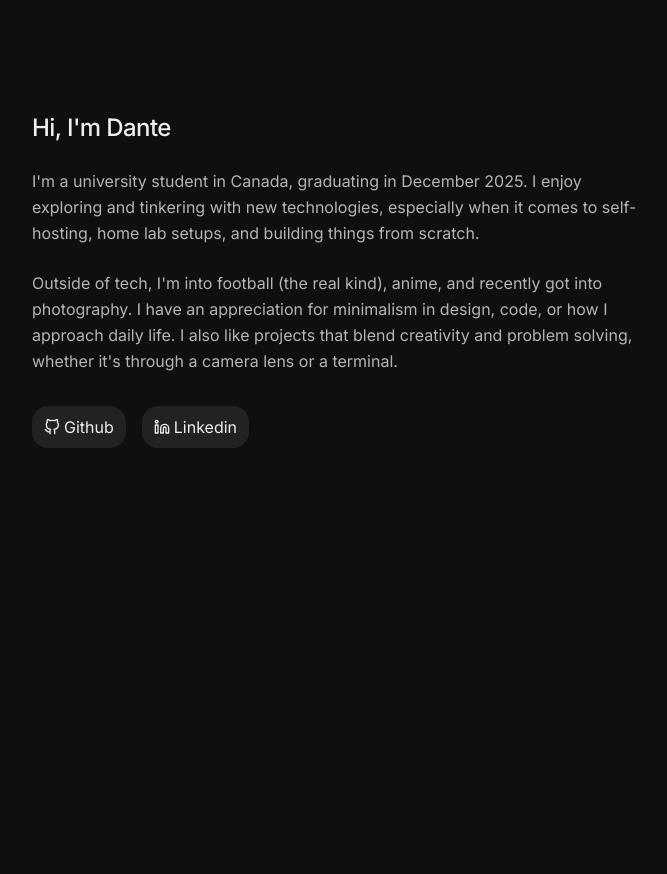
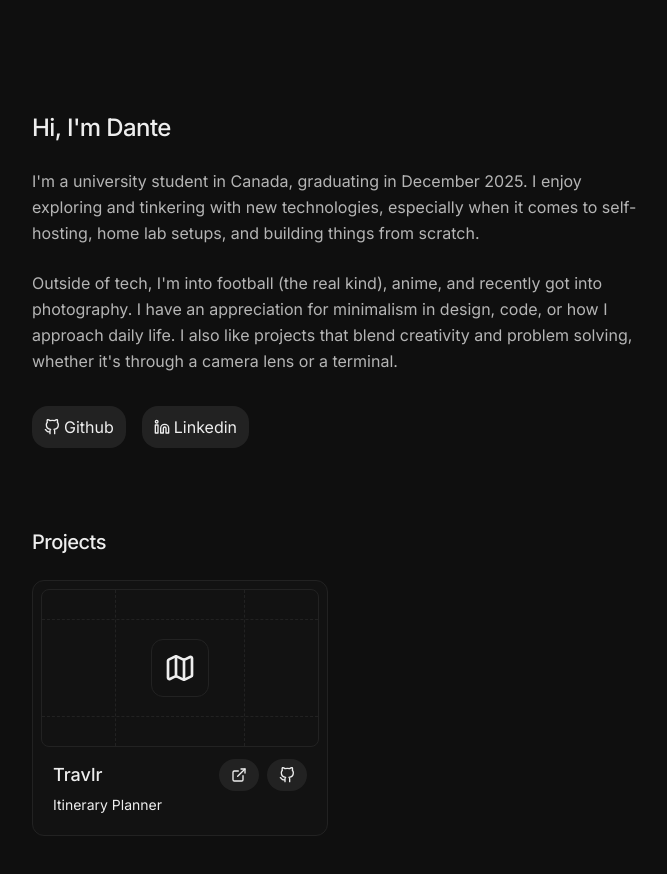
Before and after one commit to daannte/www, a Next.js app: page / in a window 1280 px wide. Shown: the top 874 px of the page, without its empty margins (296-963 px from the left). Before the commit the page ends 800 px from the top, so only its background shows below. Built offline with nearby package versions, Linux system fonts and the light colour scheme.

Commit message:
feat(project card): add a card component for my project section

```diff
--- a/app/globals.css
+++ b/app/globals.css
@@ -5,6 +5,7 @@
   --color-background: oklch(0.168 0.000 0);
   --color-accent: oklch(0.773 0.000 0);
   --color-button: oklch(0.252 0.000 0);
+  --color-card: oklch(0.184 0.000 0.0)
 }
 
 @theme inline {
--- a/app/page.tsx
+++ b/app/page.tsx
@@ -1,6 +1,8 @@
 import Button from "@/components/button";
+import ProjectCard from "@/components/project-card";
 import Link from "next/link";
 import { FiGithub, FiLinkedin } from "react-icons/fi";
+import { LuMap } from "react-icons/lu"
 
 export default function Home() {
   return (
@@ -13,17 +15,29 @@ export default function Home() {
         Outside of tech, I'm into football (the real kind), anime, and recently got into photography. I have an appreciation for minimalism in design, code, or how I approach daily life. I also like projects that blend creativity and problem solving, whether it's through a camera lens or a terminal.
       </p>
       <div className="flex items-center justify-start gap-4 mt-8">
-        <Link href="https://github.com/daannte" target="_blank">
+        <Link href="https://github.com/daannte" target="_blank" rel="noopener noreferrer">
           <Button>
             <FiGithub /> Github
           </Button>
         </Link>
-        <Link href="https://linkedin.com/in/dantekirsman" target="_blank">
+        <Link href="https://linkedin.com/in/dantekirsman" target="_blank" rel="noopener noreferrer">
           <Button>
             <FiLinkedin /> Linkedin
           </Button>
         </Link>
       </div>
+      <div className="mt-16 sm:mt-20 flex flex-col">
+        <div className="text-xl font-medium tracking-tight">Projects</div>
+        <div className="grid grid-cols-1 sm:grid-cols-2 gap-8 mt-6">
+          <ProjectCard
+            name="Travlr"
+            description="Itinerary Planner"
+            demo="https://travlr-9c098.web.app/"
+            github="https://github.com/daannte/travlr"
+            icon={<LuMap className="w-8 h-8" />}
+          />
+        </div>
+      </div>
     </div>
   );
 }
--- a/components/button.tsx
+++ b/components/button.tsx
@@ -6,7 +6,7 @@ interface ButtonProps {
 
 export default function Button({ children }: ButtonProps) {
   return (
-    <div className="flex items-center bg-button hover:bg-button/80 w-fit gap-1 py-2 px-3 rounded-2xl">
+    <div className="flex items-center bg-button transition-colors hover:bg-button/60 w-fit gap-1 py-2 px-3 rounded-2xl">
       {children}
     </div>
   )
--- /dev/null
+++ b/components/project-card.tsx
@@ -0,0 +1,54 @@
+import { FiGithub, FiExternalLink } from "react-icons/fi";
+import Link from "next/link";
+import { ReactNode } from "react";
+import Button from "./button";
+
+interface ProjectCardProps {
+  name: string
+  description: string
+  demo: string
+  github: string
+  icon?: ReactNode
+}
+
+export default function ProjectCard({ name, description, demo, github, icon }: ProjectCardProps) {
+  return (
+    <div className="bg-card h-64 rounded-xl flex flex-col border border-button p-2">
+      <div className="relative flex h-full w-full items-center justify-center rounded-lg border border-button">
+        <div className="absolute top-1/2 left-1/2 flex h-full translate-x-[-50%] translate-y-[-50%] gap-32">
+          <span className="h-full border-l border-dashed border-button"></span>
+          <span className="h-full border-r border-dashed border-button"></span>
+        </div>
+        <div className="absolute top-1/2 left-1/2 flex flex-col w-full translate-x-[-50%] translate-y-[-50%] gap-24">
+          <span className="w-full border-t border-dashed border-button"></span>
+          <span className="w-full border-b border-dashed border-button"></span>
+        </div>
+
+        {icon && (
+          <div className="relative z-10 bg-card p-3 flex items-center justify-center border-button border rounded-xl">
+            {icon}
+          </div>
+        )}
+      </div>
+
+      <div className="p-3">
+        <div className="flex items-center justify-between mb-1">
+          <h3 className="text-lg font-medium">{name}</h3>
+          <div className="flex items-center gap-2">
+            <Link href={demo} target="_blank" rel="noopener noreferrer">
+              <Button>
+                <FiExternalLink />
+              </Button>
+            </Link>
+            <Link href={github} target="_blank" rel="noopener noreferrer">
+              <Button>
+                <FiGithub />
+              </Button>
+            </Link>
+          </div>
+        </div>
+        <p className="text-muted-foreground text-sm">{description}</p>
+      </div>
+    </div>
+  )
+}
```
